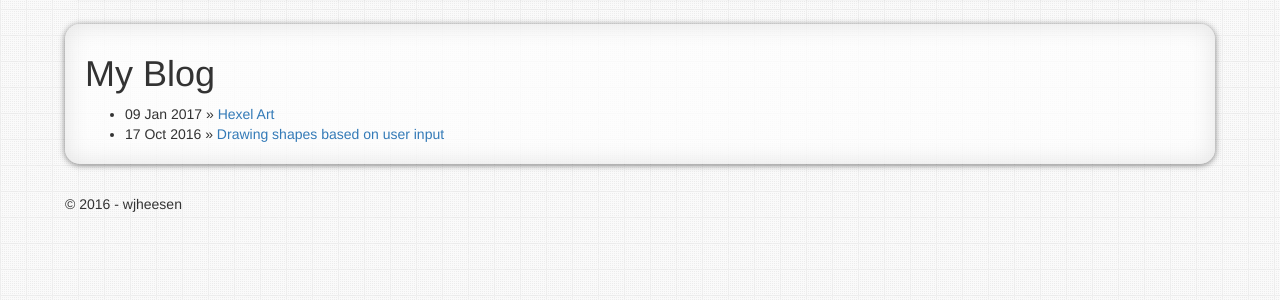
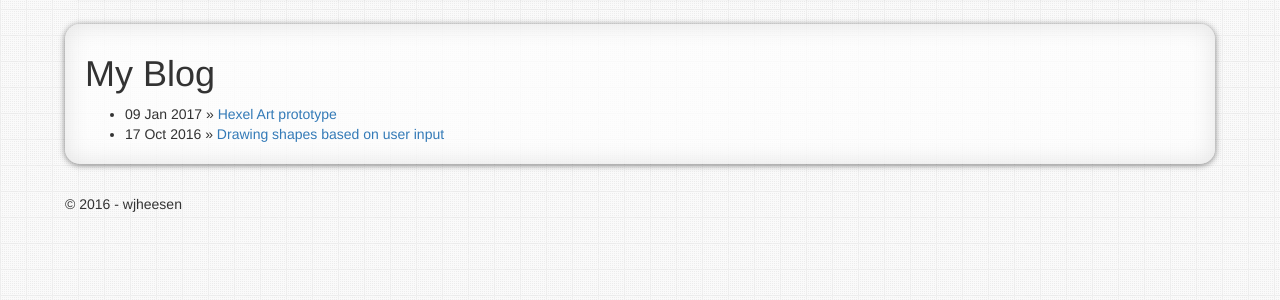
Before and after one commit to wjheesen/wjheesen.github.io, a Jekyll site: the page built from index.html, in a window 1280 px wide. Shown: the part 589-889 px from the top of the page. Built offline with Jekyll 4.4.1, drawn with Linux system fonts in a browser that asks for light colours.

Commit message:
Troubleshoot hexel art post.

```diff
--- a/_layouts/fullscreen.html
+++ b/_layouts/fullscreen.html
@@ -6,8 +6,5 @@
 <body>
     {% include header.html %}
     {{ content }}
-    <div class="container">
-        {% include footer.html %}
-    </div>
 </body>
 </html>
--- a/_posts/2017-01-09-hexel-art-prototype.html
+++ b/_posts/2017-01-09-hexel-art-prototype.html
@@ -1,6 +1,6 @@
 ---
 layout: fullscreen
-title: Hexel Art
+title: Hexel Art prototype
 date: 2017-01-09
 ---
 
```
Also changed, not shown: js/hexel-art.min.js.
